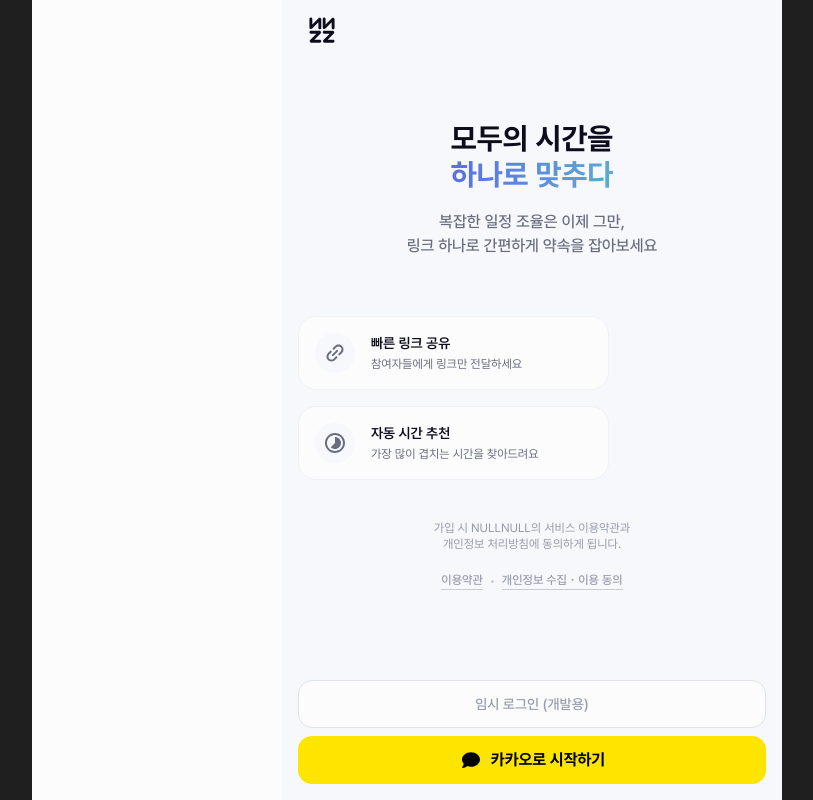
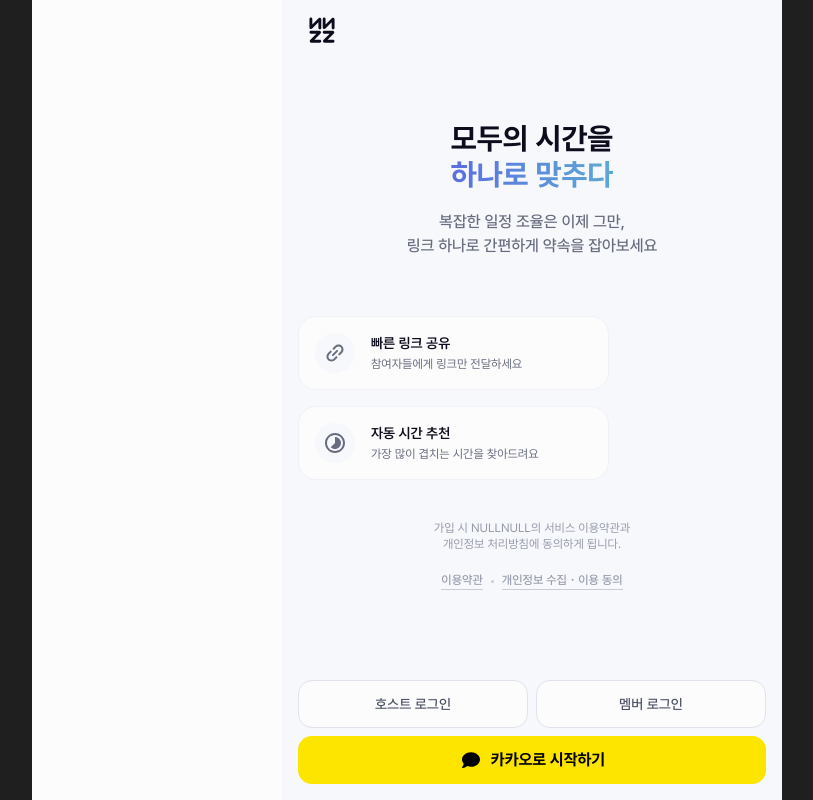
Before and after one commit to prgrms-fullcycle-devcourse/webfull_9_10_nullnull_FE, a Next.js app: page /login in a window 1280 px wide. Shown: the whole page, without its empty margins (233-1046 px from the left). Built offline with nearby package versions, Linux system fonts and the light colour scheme; no server answers.

Commit message:
fix : 호스트/멤버 테스트 계정 바로 로그인 가능한 버튼 추가

```diff
--- a/src/features/auth/components/Loginform.tsx
+++ b/src/features/auth/components/Loginform.tsx
@@ -20,19 +20,42 @@ const loginFeatures = [
   },
 ];
 
+import { supabase } from "@/lib/supabase/client";
+import { authApi } from "../api/auth.api";
+import { toast } from "sonner";
+
 export function LoginForm() {
   const { setUser } = useAuthStore();
   const router = useRouter();
 
-  const handleDevLogin = () => {
-    Cookies.set("access_token", "dev-token-temp");
-    setUser({
-      user_id: "dev-user",
-      nickname: "개발용계정",
-      created_at: new Date().toISOString(),
-      updated_at: new Date().toISOString(),
+  const handleTestLogin = async (email: string, pass: string) => {
+    try {
+      const { data, error } = await supabase.auth.signInWithPassword({
+        email,
+        password: pass,
       });
+
+      if (error) throw error;
+
+      if (data.session) {
+        // 백엔드와 동기화
+        const response = await authApi.sync(data.session.access_token);
+        setUser(response.data.user);
+
+        // 쿠키 설정
+        Cookies.set("access_token", data.session.access_token, { expires: 7 });
+
+        if (response.data.consentRequired) {
+          await authApi.consent(data.session.access_token);
+        }
+
+        toast.success(`${response.data.user.nickname}님, 환영합니다!`);
         router.push("/");
+      }
+    } catch (error) {
+      console.error("테스트 로그인 실패:", error);
+      toast.error("로그인에 실패했습니다. 계정 정보를 확인해주세요.");
+    }
   };
 
   return (
@@ -40,13 +63,22 @@ export function LoginForm() {
       leftSlot={<AppLogoLink />}
       bottomSlot={
         <div className="flex w-full flex-col gap-2">
+          <div className="grid grid-cols-2 gap-2">
             <Button
               variant="outline"
-            className="w-full h-12 rounded-xl text-gray-400 border-gray-200"
-            onClick={handleDevLogin}
+              className="h-12 rounded-xl text-gray-600 border-gray-200 font-medium"
+              onClick={() => handleTestLogin("host@test.com", "host1234")}
             >
-            임시 로그인 (개발용)
+              호스트 로그인
             </Button>
+            <Button
+              variant="outline"
+              className="h-12 rounded-xl text-gray-600 border-gray-200 font-medium"
+              onClick={() => handleTestLogin("member@test.com", "member1234")}
+            >
+              멤버 로그인
+            </Button>
+          </div>
           <KakaoLoginBtn />
         </div>
       }
```
Lines whose indentation alone changed are shown as unchanged.
